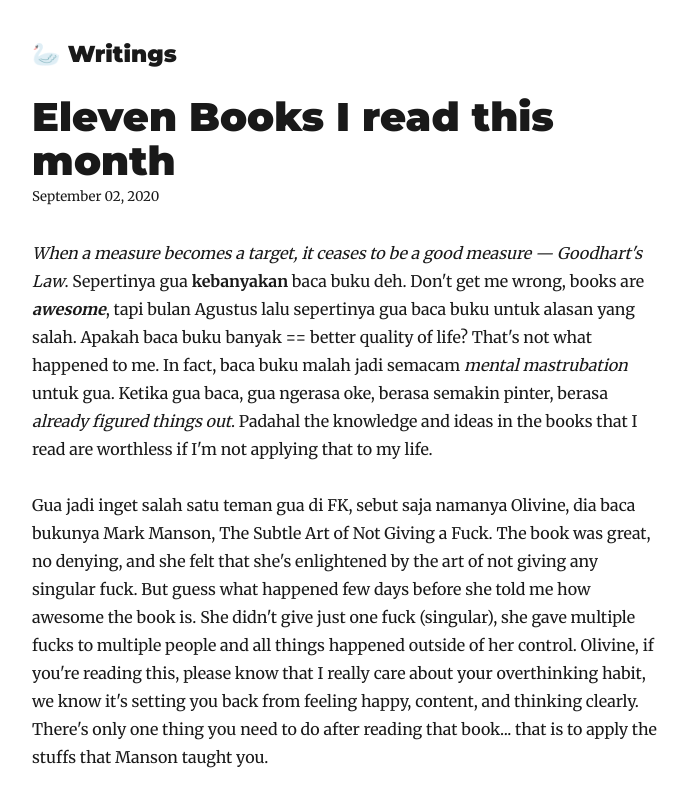
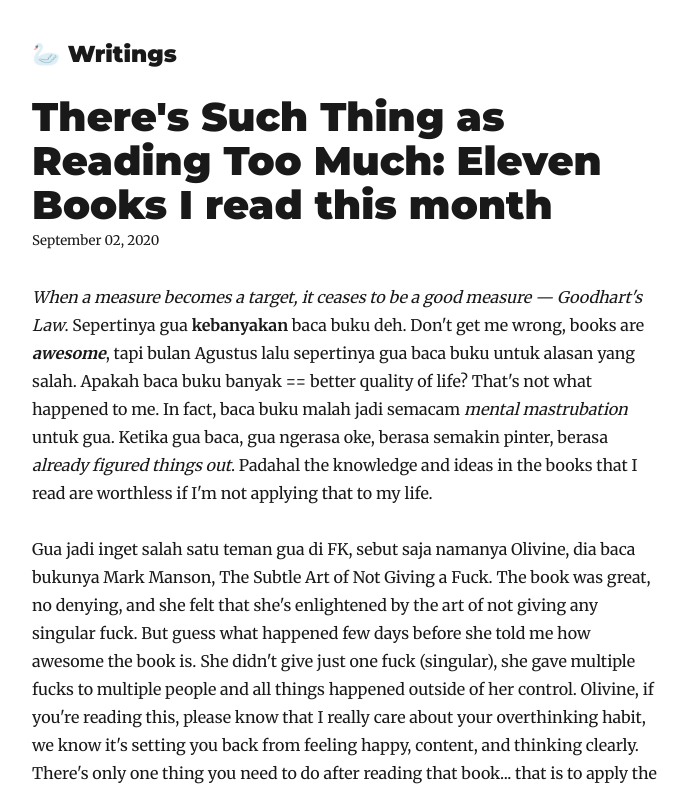
Before and after one commit to febriliankr/old.febrilian.com, a Gatsby site: page /eleven-books-in-august-2020/ in a window 1280 px wide. Shown: the top 791 px of the page, without its empty margins (293-981 px from the left). Built offline with nearby package versions, Linux system fonts and the light colour scheme; Gatsby itself is replaced by a stand-in of ours; some packages are replaced by stand-ins of ours.

Commit message:
changing title

```diff
--- a/content/blog/eleven-books-in-august-2020/index.md
+++ b/content/blog/eleven-books-in-august-2020/index.md
@@ -1,5 +1,5 @@
 ---
-title: "Eleven Books I read this month"
+title: "There's Such Thing as Reading Too Much: Eleven Books I read this month"
 date: "2020-09-02T10:12:03.284Z"
 description: "Challenged myself to read 20 books. It was too much, but I learned a lot of valuable lessons along the way."
 ---
```
